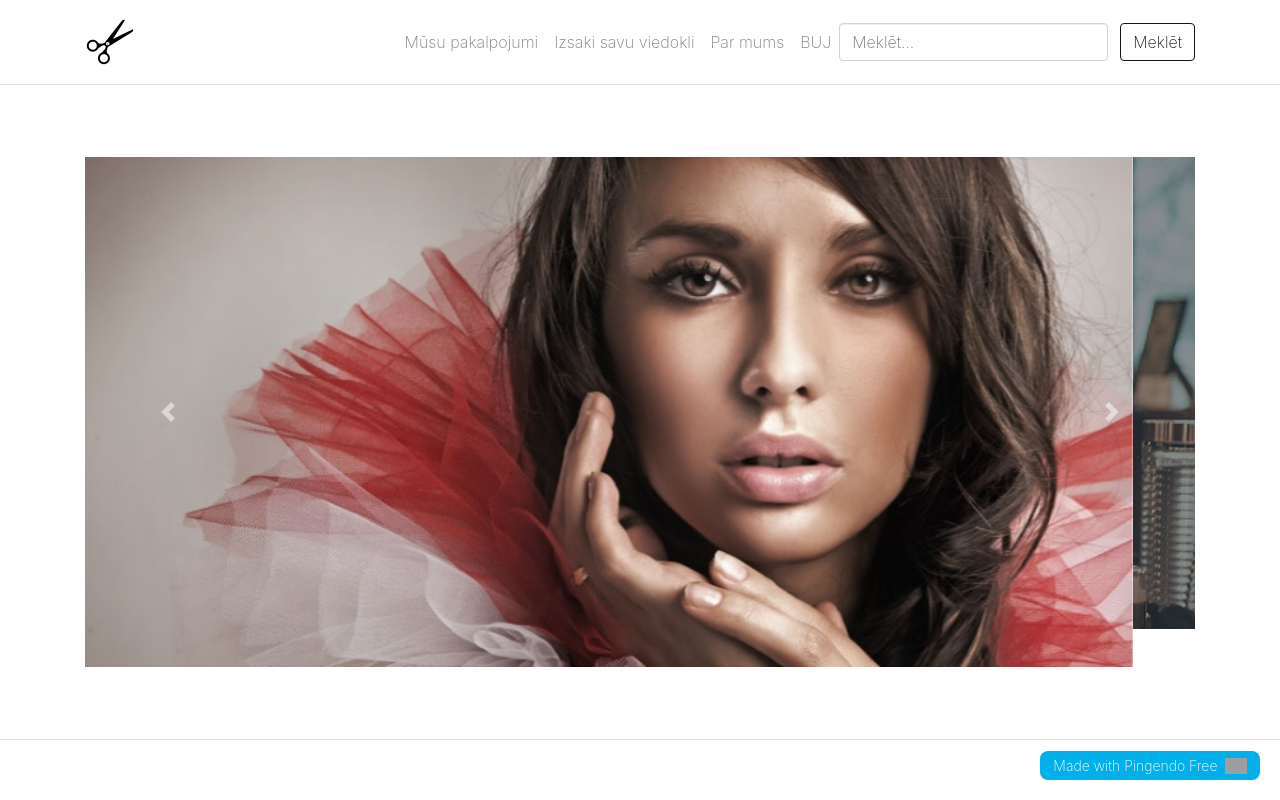
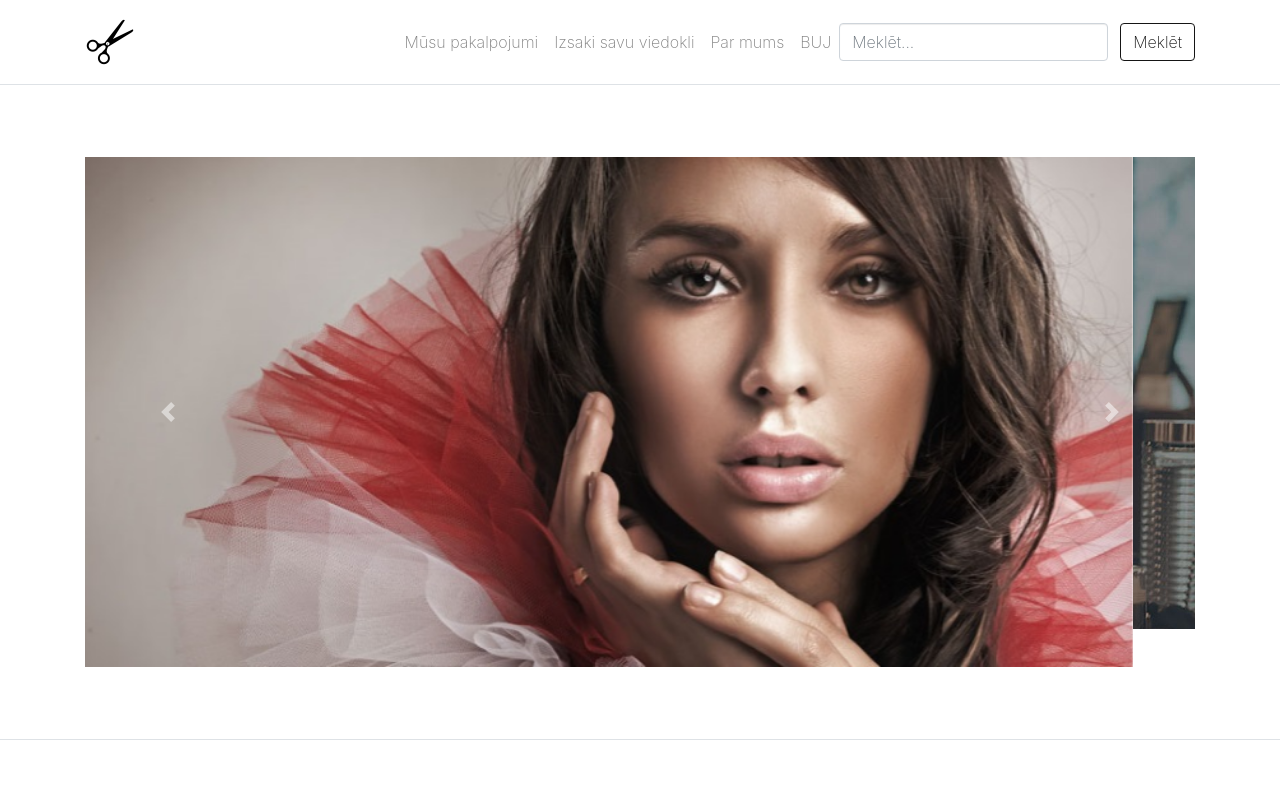
Before and after one commit to Kristapsoz/Kristaps_Kursi, a plain HTML site: page Frizetava/blank.html in a window 1280 px wide. Shown: the top 800 px of the page. Drawn offline with nearby package versions, Linux system fonts and the light colour scheme; grey boxes are pictures that could not be loaded.

Commit message:
frizetava

```diff
--- a/Frizetava/blank.html
+++ b/Frizetava/blank.html
@@ -203,7 +203,6 @@
   <script src="https://code.jquery.com/jquery-3.3.1.slim.min.js" integrity="sha384-q8i/X+965DzO0rT7abK41JStQIAqVgRVzpbzo5smXKp4YfRvH+8abtTE1Pi6jizo" crossorigin="anonymous"></script>
   <script src="https://cdnjs.cloudflare.com/ajax/libs/popper.js/1.14.3/umd/popper.min.js" integrity="sha384-ZMP7rVo3mIykV+2+9J3UJ46jBk0WLaUAdn689aCwoqbBJiSnjAK/l8WvCWPIPm49" crossorigin="anonymous"></script>
   <script src="https://stackpath.bootstrapcdn.com/bootstrap/4.2.1/js/bootstrap.min.js" integrity="sha384-B0UglyR+jN6CkvvICOB2joaf5I4l3gm9GU6Hc1og6Ls7i6U/mkkaduKaBhlAXv9k" crossorigin="anonymous"></script>
-  <pingendo onclick="window.open('https://pingendo.com/', '_blank')" style="cursor:pointer;position: fixed;bottom: 20px;right:20px;padding:4px;background-color: #00b0eb;border-radius: 8px; width:220px;display:flex;flex-direction:row;align-items:center;justify-content:center;font-size:14px;color:white">Made with Pingendo Free&nbsp;&nbsp;<img src="https://pingendo.com/site-assets/Pingendo_logo_big.png" class="d-block" alt="Pingendo logo" height="16"></pingendo>
 </body>
 
 </html>
```
